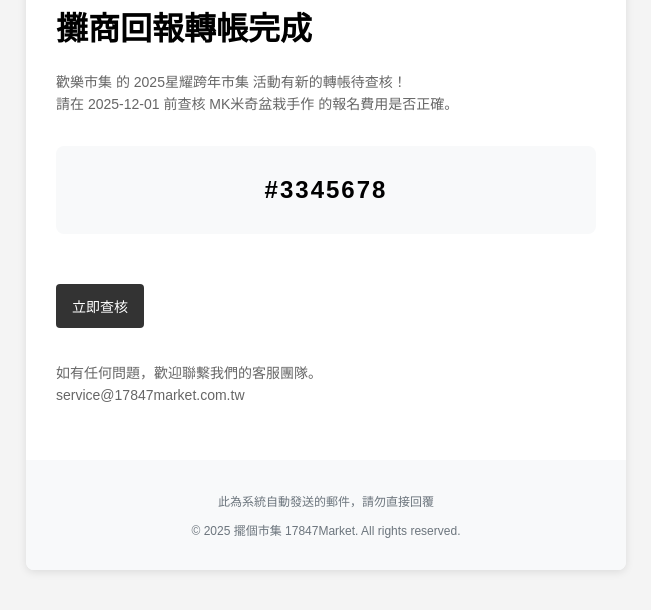
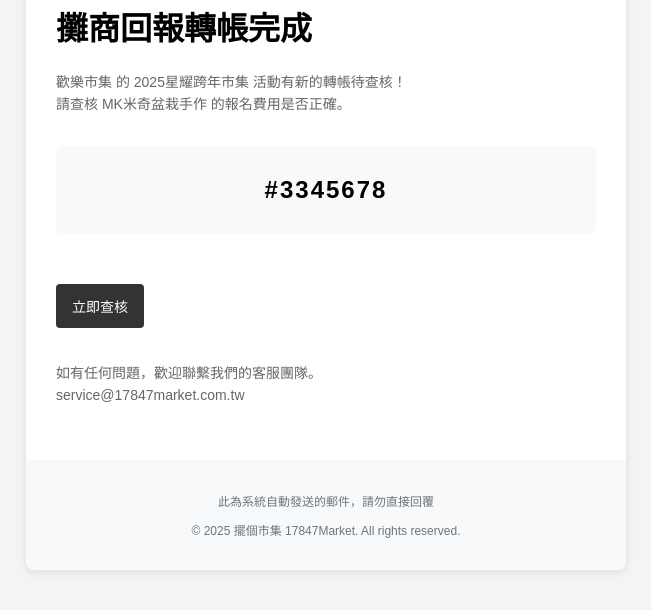
Before and after one commit to guoawei/17847Market-V1, a plain HTML site: page email-market-check-payment.html in a window 1280 px wide. Shown: the part 162-772 px from the top of the page, without its empty margins (314-965 px from the left). Drawn offline with Linux system fonts and the light colour scheme.

Commit message:
把查核費用的時間期限拿掉

```diff
--- a/email-market-check-payment.html
+++ b/email-market-check-payment.html
@@ -102,7 +102,7 @@
         <h1>攤商回報轉帳完成</h1>
         <p class="info-text">
           歡樂市集 的 2025星耀跨年市集 活動有新的轉帳待查核！<br />
-          請在 2025-12-01 前查核 MK米奇盆栽手作 的報名費用是否正確。
+          請查核 MK米奇盆栽手作 的報名費用是否正確。
         </p>
         <div class="no-box"><div class="no-code">#3345678</div></div>
 
```
